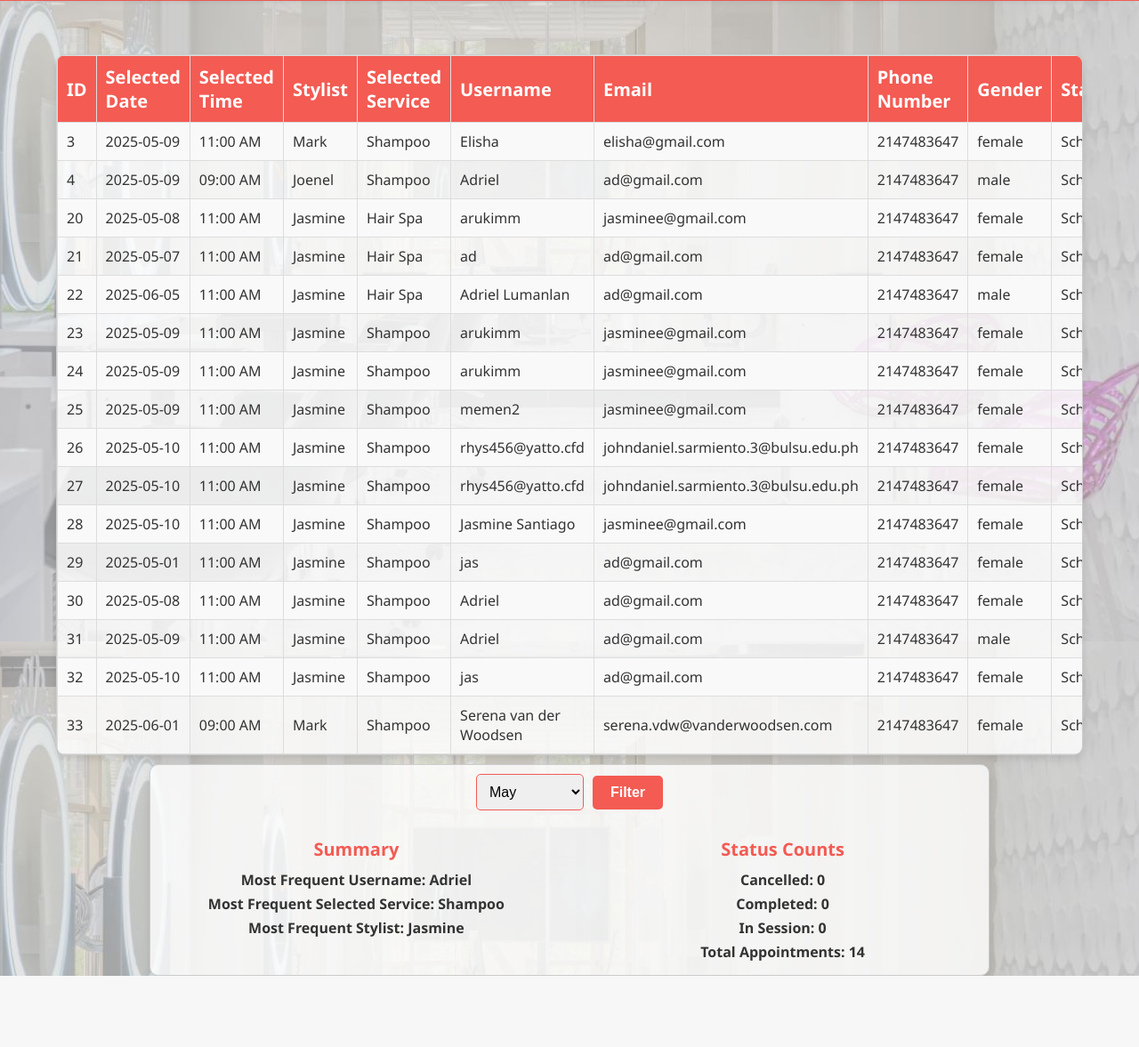
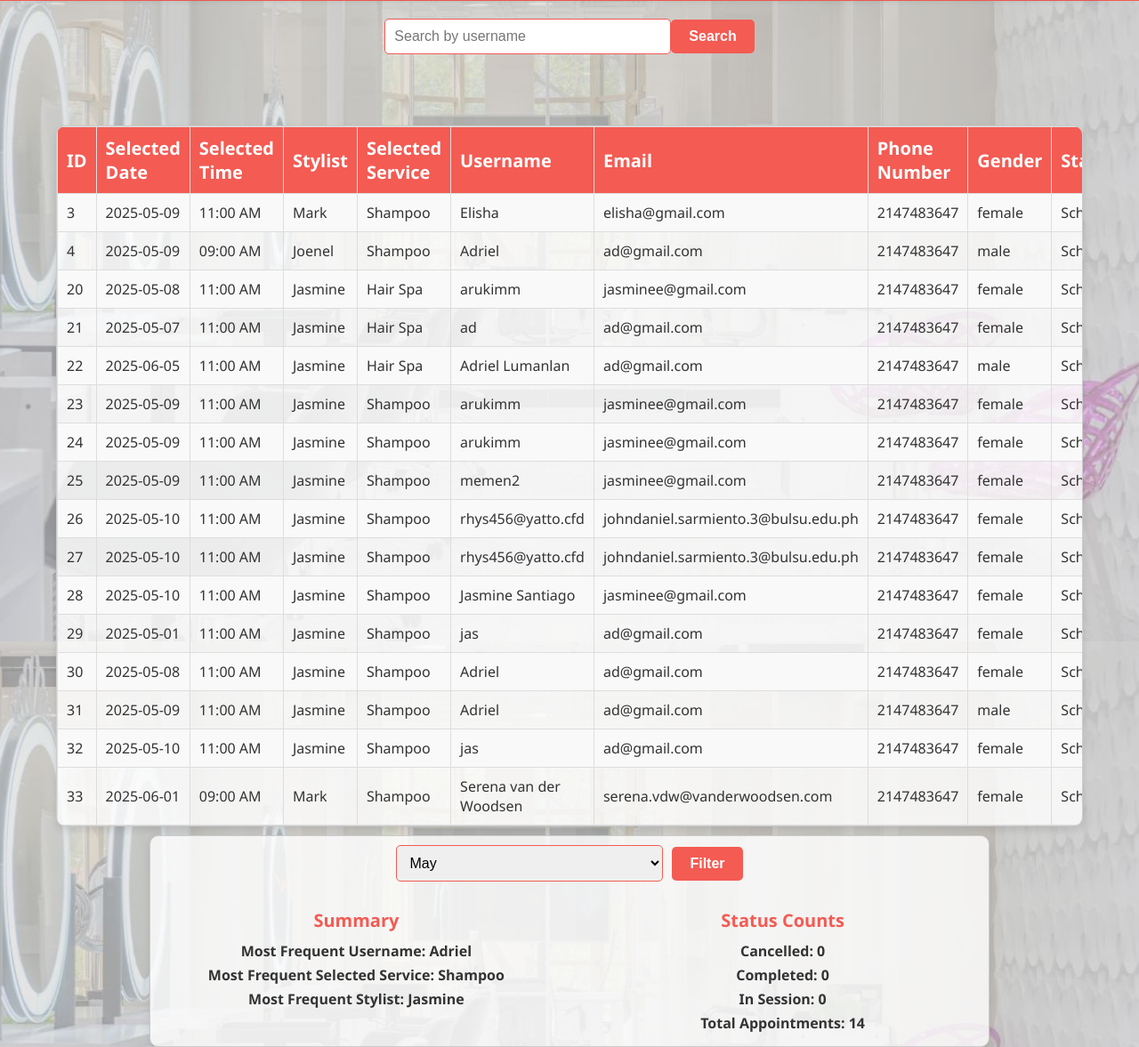
Before and after one commit to Mark-Angelo-S-Bautista/hanggang_summary, a PHP site: page /reports.php in a window 1280 px wide. Shown: the part 79-1256 px from the top of the page at 89% size. Before the commit the page ends 1176 px from the top, so only its background shows below. Run offline with PHP 8.4, Linux system fonts and the light colour scheme; data comes from the database, SQL or seed files in the repository.

Commit message:
Update reports_styles.css

```diff
--- a/styles/reports_styles.css
+++ b/styles/reports_styles.css
@@ -73,10 +73,13 @@ body {
   color: white;
 }
 .search-container {
-  margin: 10px 0;
+  margin-top: 100px; /* Add space below the header */
   display: flex;
+  justify-content: center; /* Center the search bar horizontally */
   align-items: center;
   gap: 10px;
+  width: 90%; /* Match the table's width */
+  max-width: 1200px; /* Ensure it doesn't exceed the table's max width */
 }
 .search-container input[type="text"],
 .month-filter select {
@@ -84,6 +87,7 @@ body {
   border: 1px solid #f35b53;
   border-radius: 5px;
   font-size: 16px;
+  width: 300px; /* Set a fixed width for the input field */
 }
 .search-container button,
 .month-filter button {
```
